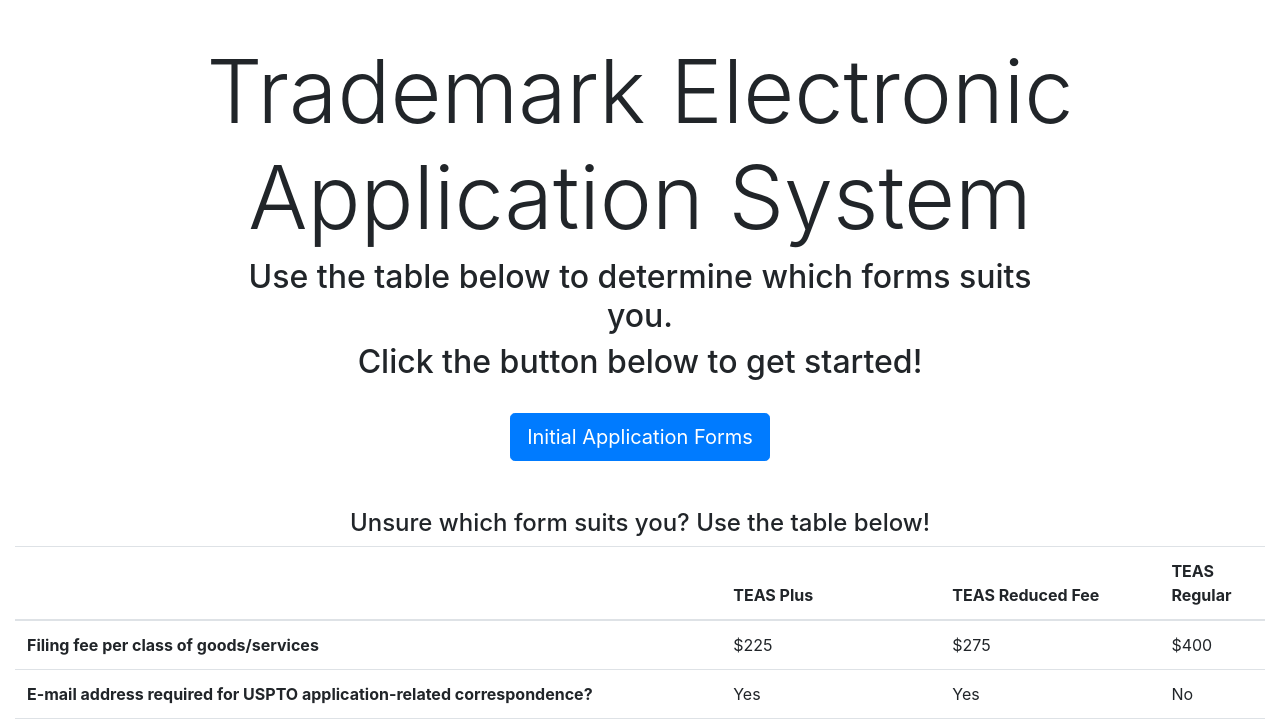
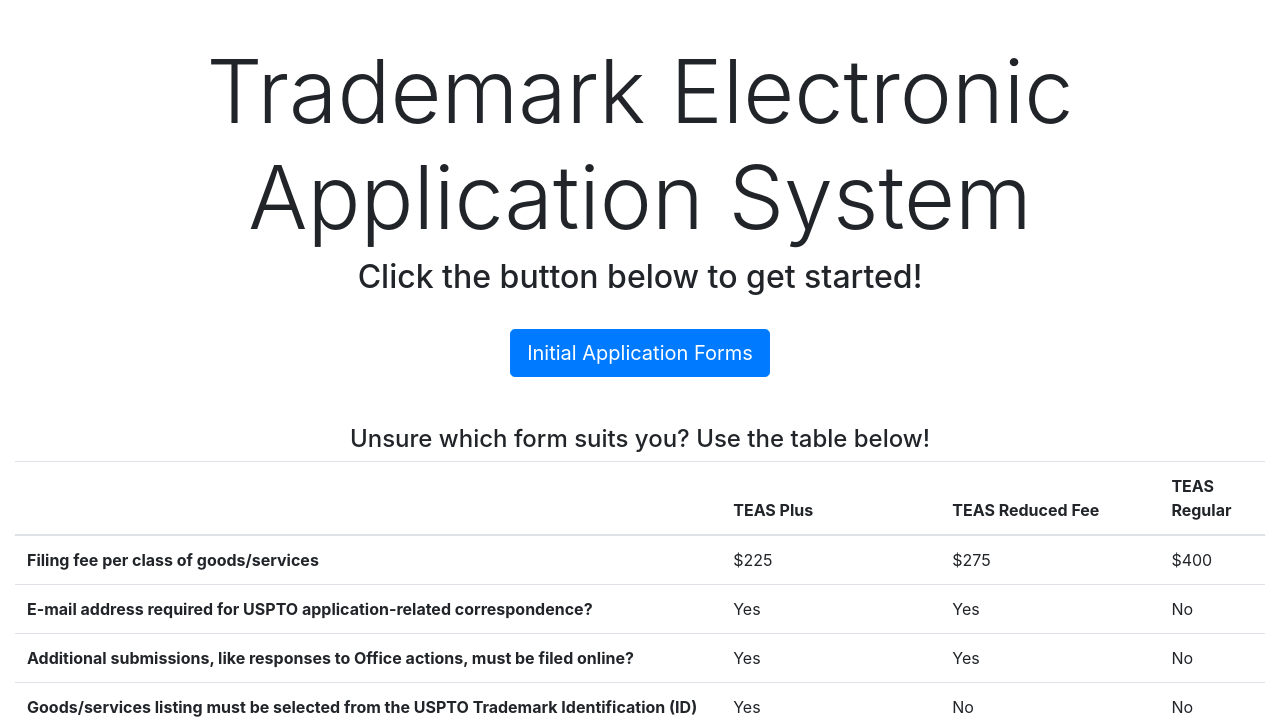
Before and after one commit to masully/Image-Search-POC, a plain HTML site: page index.html in a window 1280 px wide. Shown: the part 75-798 px from the top of the page. Drawn offline with nearby package versions, Linux system fonts and the light colour scheme.

Commit message:
index page formatting 2

```diff
--- a/index.html
+++ b/index.html
@@ -34,7 +34,6 @@
       </div>
       <div class='row justify-content-center'>
         <div class='col-8'>
-          <h2 style="text-align:center">Use the table below to determine which forms suits you.</h2>
           <h2 style="text-align:center">Click the button below to get started!</h2>
         </div>
       </div>
```
